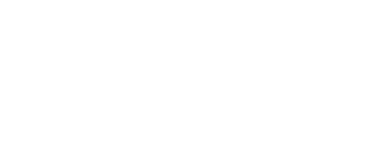
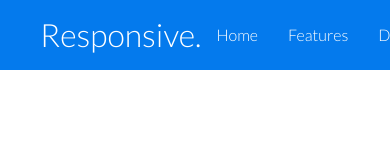
Before and after one commit to epath2c/1stResponsiveSite, a plain HTML site: page index.html in a window 390 px wide. Drawn offline with Linux system fonts and the light colour scheme.

Commit message:
complete the basics of responsive navbar.

```diff
--- a/css/style.css
+++ b/css/style.css
@@ -2,7 +2,7 @@
 
 * {
   box-sizing: border-box;
-  /* It allows us to use borders and padding and stuff without having to add to the width of one element  */
+  /* *It allows us to use borders and padding and stuff without having to add to the width of one element  */
   padding: 0;
   margin: 0;
 }
@@ -32,5 +32,42 @@ p {
 }
 image {
   width: 100%;
-  /* This 100% width make the image not too large for the browser. */
+  /* *This 100% width make the image not too large for the browser. */
 }
+
+.navbar {
+  background-color: #047aed;
+  color: #fff;
+  height: 70px;
+}
+.navbar ul {
+  display: flex;
+}
+.navbar a {
+  color: #fff;
+  padding: 10px;
+  margin: 0 5px;
+}
+.navbar a:hover {
+  border-bottom: 2px #fff solid;
+}
+.navbar .flex {
+  justify-content: space-between;
+  /* *If the flex is in the nav bar,then it should be between. */
+  /* * other wise, for other items which need the class 'flex', they need space-center */
+}
+.container {
+  max-width: 1100px;
+  margin: 0 auto;
+  overflow: auto;
+  /* Get rid of the extra space */
+  padding: 0 40px;
+}
+
+.flex {
+  display: flex;
+  justify-content: center;
+  align-items: center;
+  height: 100%;
+  /* *This 100% will make whatever height the container is */
+}
--- a/index.html
+++ b/index.html
@@ -12,5 +12,19 @@
 
     <title>Project 1</title>
   </head>
-  <body></body>
+  <body>
+    <!-- Navbar -->
+    <div class="navbar">
+      <div class="container flex">
+        <h1 class="logo">Responsive.</h1>
+        <nav>
+          <ul>
+            <li><a href="index.html">Home</a></li>
+            <li><a href="features.html">Features</a></li>
+            <li><a href="docs.html">Docs</a></li>
+          </ul>
+        </nav>
+      </div>
+    </div>
+  </body>
 </html>
```
